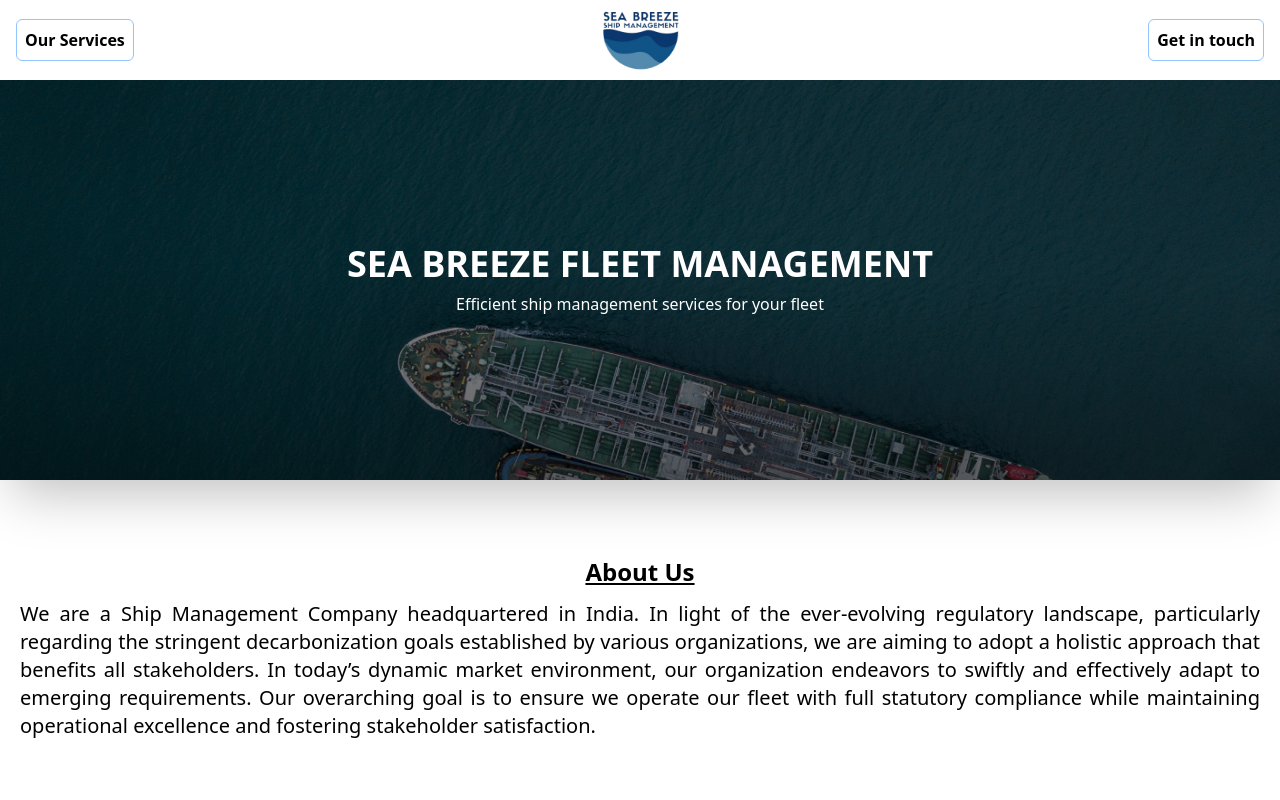
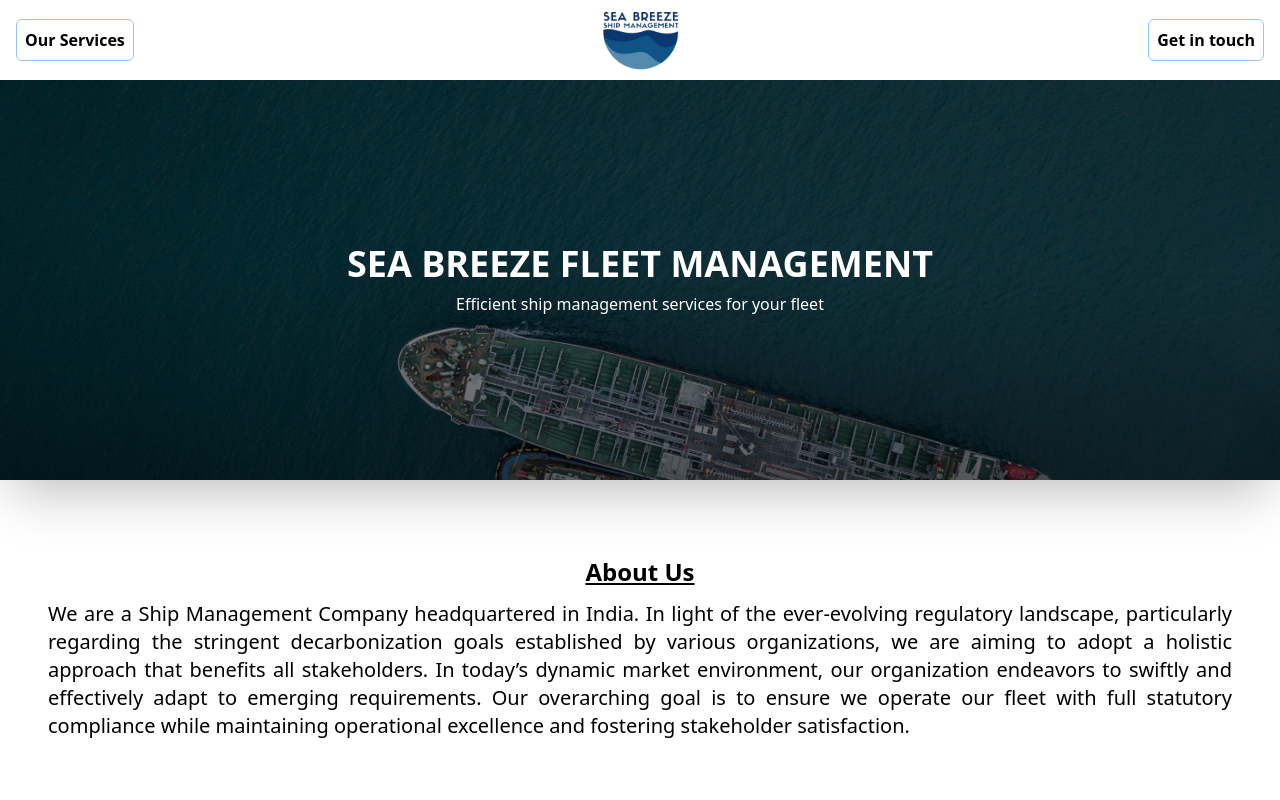
Before and after one commit to raamizz/seabreeze, a React (Create React App) app: page / in a window 1280 px wide. Shown: the top 800 px of the page. Built offline with nearby package versions, Linux system fonts and the light colour scheme.

Commit message:
Updates:

```diff
--- a/src/components/landing/Missonvission.jsx
+++ b/src/components/landing/Missonvission.jsx
@@ -7,7 +7,7 @@ const Missonvission = () => {
         <div className="container mx-auto px-4">
           <div className="flex flex-wrap -mx-4">
             <div className="w-full md:w-1/2 px-4 mb-8 md:mb-0">
-              <div className="bg-white p-8 rounded-lg shadow-lg">
+              <div className="bg-white p-8 rounded-lg shadow-lg h-full">
                 <h2 className="text-2xl font-bold mb-4 text-blue-400">
                   Our Mission
                 </h2>
@@ -19,7 +19,7 @@ const Missonvission = () => {
               </div>
             </div>
             <div className="w-full md:w-1/2 px-4">
-              <div className="bg-blue-400 p-8 rounded-lg shadow-lg">
+              <div className="bg-blue-400 p-8 rounded-lg shadow-lg h-full">
                 <h2 className="text-2xl font-bold mb-4 text-white">
                   Our Vision
                 </h2>
--- a/src/styles/tailwind.css
+++ b/src/styles/tailwind.css
@@ -11,8 +11,8 @@
     @apply flex items-center justify-evenly w-48 lg:mr-2
 }
 .about{
-    @apply text-xl px-5 text-justify py-16 font-normal
+    @apply text-xl md:px-12 px-5 text-justify py-16 font-normal
 }
 .custom-tab{
-    @apply border border-blue-300 p-2 rounded-md hover:bg-blue-400 cursor-pointer
+    @apply border border-blue-300 md:p-2 p-0.5 rounded-md hover:bg-blue-400 cursor-pointer
 }
```
